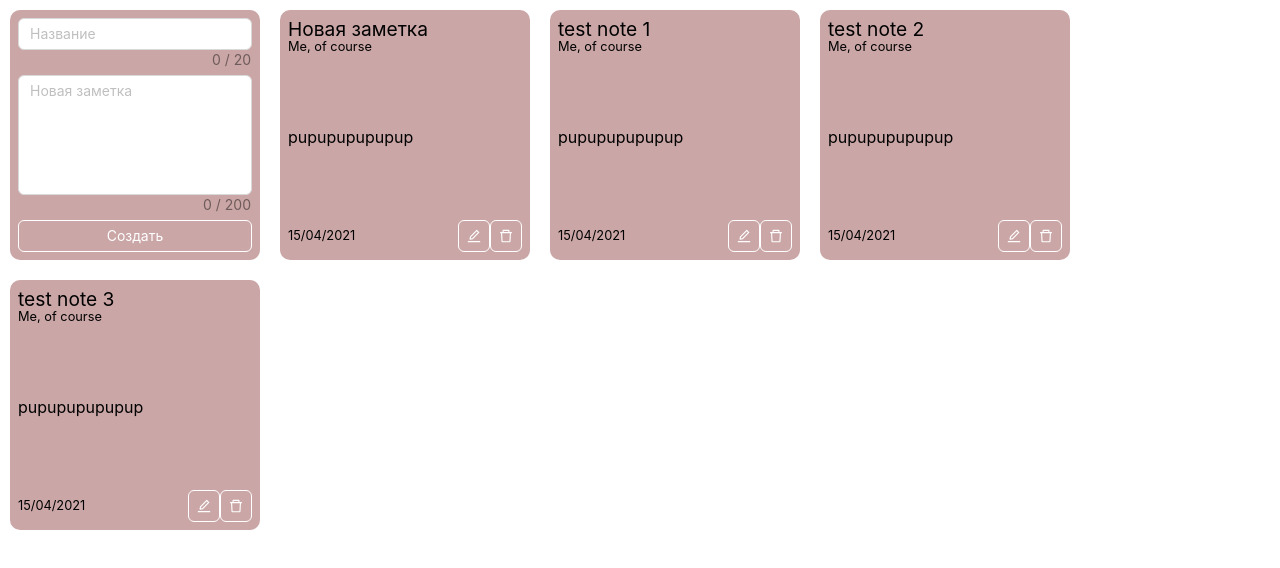
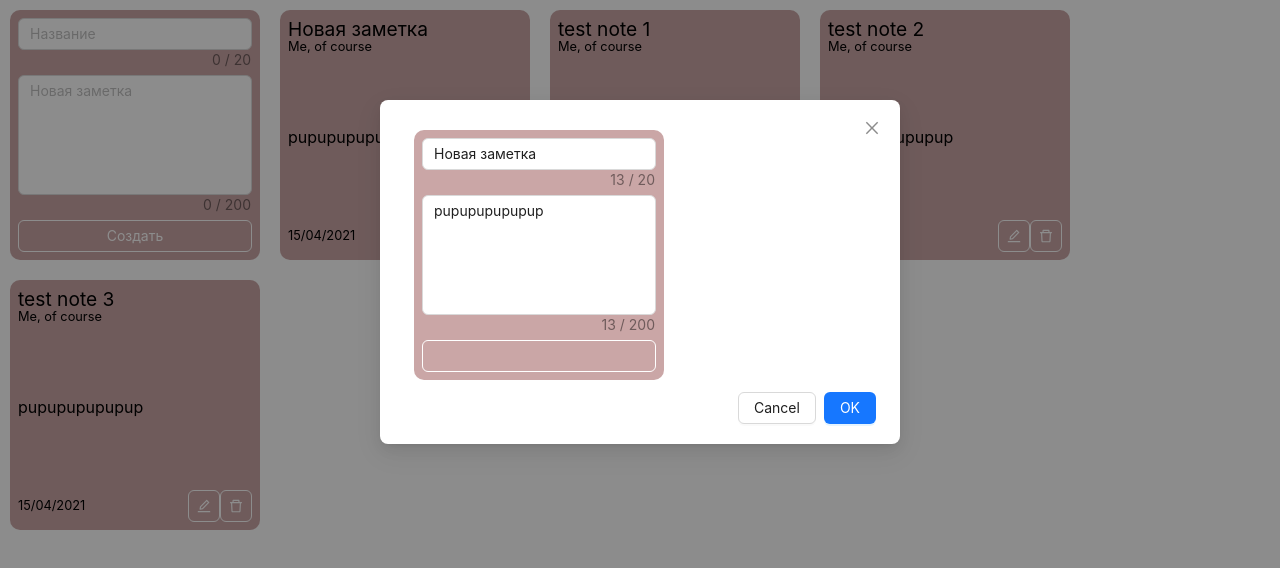
Before and after one commit to SomeoneNamedAnya/TeamNotes, a React (Create React App) app in the folder frontend/: page / in a window 1280 px wide. Both pictures are taken after a click on the button 474 px from the left and 235 px from the top of the page. Shown: the top 568 px of the page. Built offline with nearby package versions, Linux system fonts and the light colour scheme.

Commit message:
Editing notes
Adding the ability to edit created notes at the MainPage

```diff
--- a/frontend/src/Components/CreateNewNote.jsx
+++ b/frontend/src/Components/CreateNewNote.jsx
@@ -1,6 +1,7 @@
 import style from './note.module.css'
 import { Button, Input } from 'antd';
 import { useState } from 'react';
+
 const CreateNewNote = ({createNoteHandler}) => {
     const [text, setText] = useState('');
     const [name, setName] = useState('');
--- a/frontend/src/Components/Note.jsx
+++ b/frontend/src/Components/Note.jsx
@@ -1,23 +1,49 @@
 import style from './note.module.css'
-import { Button } from 'antd';
+import { Button, Modal, Input } from 'antd';
 import { DeleteOutlined, EditOutlined } from '@ant-design/icons';
+import { useState } from 'react';
 
-const Note = ({id, Name, Text, Author, Date, deleteNoteHandler,
-    editNoteHandler}) => {
-    const clickEdit = () => {
-
+const Note = ({id, Name, Text, Author, Date, deleteNoteHandler, editNoteHandler}) => {
+    const [text, setText] = useState(Text);
+    const [name, setName] = useState(Name);
+    const changeText = (event) => {
+        setText(event.target.value);
     }
+    const changeName = (event) => {
+        setName(event.target.value);
+    }
+    const [editVisibility, setEditVisibility] = useState(false);
+    const showEditWindow = () => setEditVisibility(true);
+    const onOk = () => {
+        editNoteHandler(id, text, name);
+        setEditVisibility(false);
+    }
+    const onCancel = () => setEditVisibility(false);
     return <div className={style.note}>
             <div className={style.vertGroup}>
                 <big>{Name}</big>
                 <small>{Author}</small>
             </div>
             <span>{Text}</span>
+            <Modal visible={editVisibility}
+             onOk={onOk} onCancel={onCancel}>
+                <div className={style.note}>
+                    <Input.TextArea maxLength={20} showCount={true}
+                    autoSize={{minRows: 1, maxRows: 1}} ghost={'true'}
+                    defaultValue={Name}
+                    onChange={changeName}></Input.TextArea>
+                    <Input.TextArea maxLength={200} showCount={true}
+                    autoSize={{minRows: 5, maxRows: 5}} ghost={'true'}
+                    defaultValue={Text}
+                    onChange={changeText}></Input.TextArea>
+                    <Button ghost={'true'}></Button>
+                </div>
+             </Modal>
             <div className={style.horizGroup}>
                 <small>{Date}</small>
                 <div className={style.horizGroup}>
                     <Button ghost={'true'} icon={<EditOutlined/>} size='1.3em'
-                    onClick={clickEdit}></Button>
+                    onClick={showEditWindow}></Button>
                     <Button ghost={'true'} icon={<DeleteOutlined/>} size='1.3em'
                     onClick={() => deleteNoteHandler(id)}></Button>
                 </div>
--- a/frontend/src/Components/NotesList.jsx
+++ b/frontend/src/Components/NotesList.jsx
@@ -2,8 +2,8 @@ import Note from "./Note.jsx"
 import CreateNewNote from "./CreateNewNote.jsx";
 import { Flex } from "antd";
 
-const NotesList = ({notes, createNoteHandler, deleteNoteHandler},
-                    editNoteHandler) => {
+const NotesList = ({notes, createNoteHandler, deleteNoteHandler, editNoteHandler}) => {
+    console.log(notes[1].Name);
     return <Flex wrap={'wrap'}>
         <CreateNewNote createNoteHandler={createNoteHandler}></CreateNewNote>
         {notes.map((note)=><Note Name={note.Name}
--- a/frontend/src/MainPage/MainPage.jsx
+++ b/frontend/src/MainPage/MainPage.jsx
@@ -49,8 +49,9 @@ const MainPage = () => {
         formNotesList(notes.filter((note) => note.id != id));
     }
     const editNoteHandler = (id, text, name) => {
-        notes["id"]["Text"] = text;
-        notes["id"]["Name"] = name;
+        notes.find(note => note.id == id).Text = text;
+        notes.find(note => note.id == id).Name = name;
+        formNotesList([...notes]);
     }
     return <div className="mainPage">
             <NotesList notes={notes}
```
